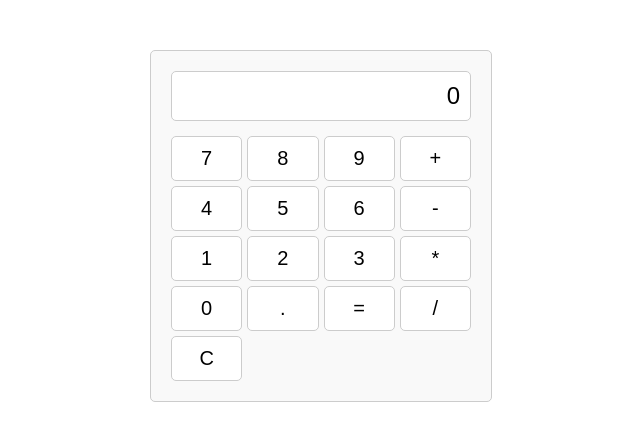
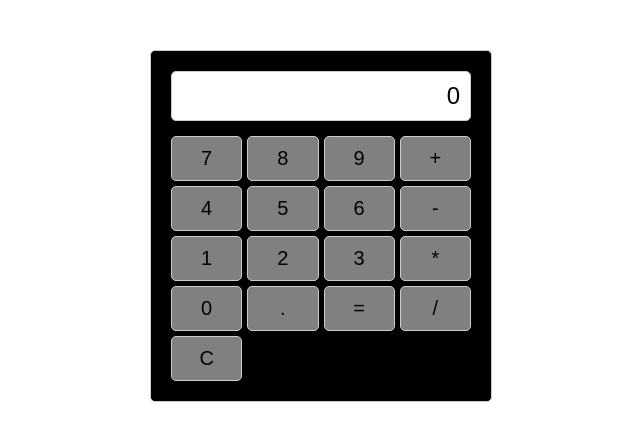
Before and after one commit to jdeliga/wow, a plain HTML site: page index.html in a window 1280 px wide. Shown: the whole page, without its empty margins (319-959 px from the left). Drawn offline with Linux system fonts and the light colour scheme.

Commit message:
Update index.html

```diff
--- a/index.html
+++ b/index.html
@@ -19,14 +19,14 @@
         padding: 20px;
         border: 1px solid #ccc;
         border-radius: 5px;
-        background-color: #f9f9f9;
+        background-color: black;
     }
     .button {
         padding: 10px;
         font-size: 20px;
         border: 1px solid #ccc;
         border-radius: 5px;
-        background-color: #fff;
+        background-color: gray;
         cursor: pointer;
     }
     .button:hover {
```
